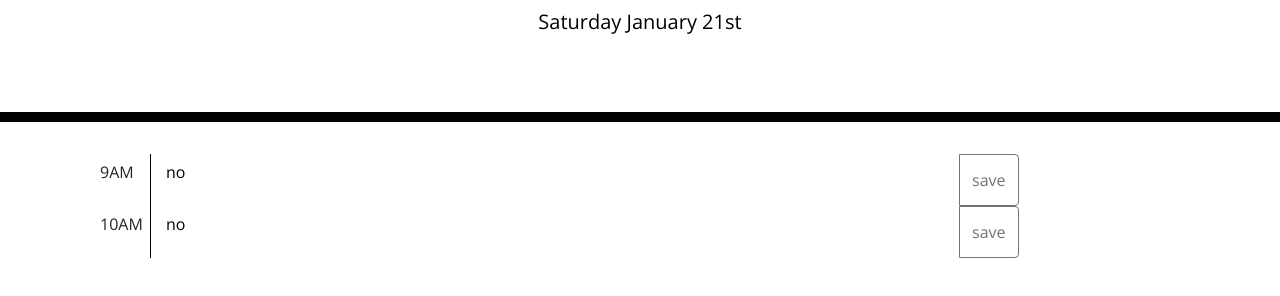
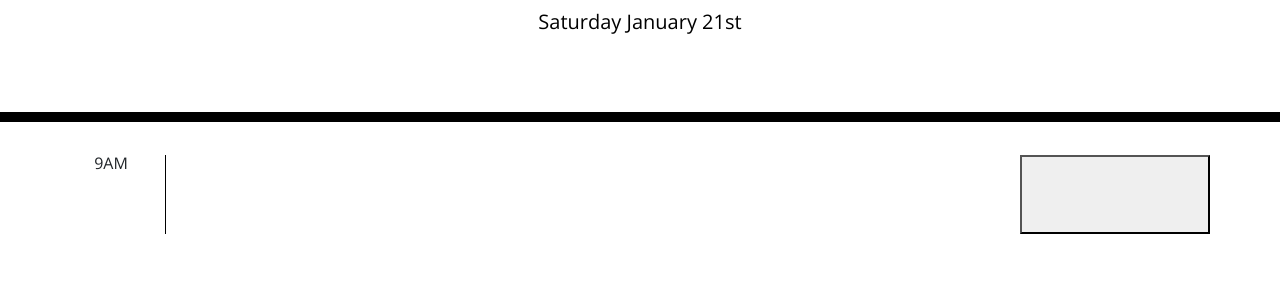
Before and after one commit to AndrewOWStyles/Work-Day_Scheduler, a plain HTML site: page index.html in a window 1280 px wide. Shown: the part 182-478 px from the top of the page. Drawn offline with nearby package versions, Linux system fonts and the light colour scheme.

Commit message:
changed HTML time blocks to be a bit simpler, added event listener and local storage to 9am text area

```diff
--- a/assets/scripts.js
+++ b/assets/scripts.js
@@ -1,18 +1,19 @@
-localStorage.setItem("9am", "no") //set the "9am" to the save button
-$("textarea").text(localStorage.getItem("9am"))
+////set the "9am" to the save button
+//$("textarea").text(localStorage.getItem("9am"));
 
 // data-time="" attribute added to each text area and button
 // use moment to determine if current time is past/present/future and apply class to it
 // $("textarea").addClass("present")
 
 //use this to access text area closest to a button with a data-time
-$("button").on("click", function(event){
-
-    console.log($(event.target).siblings("textarea").val())
-    console.log($(event.target).attr("data-time"))
-
-})
-
 let currentDay = moment().format("dddd MMMM Do");
 let currentTime = moment().format("HH:mm")
 $("#currentDay").text(currentDay)
+
+$('#btn9').on('click',function(event) {
+
+    let $submitText = $(event.target).siblings('textarea').val()
+    localStorage.setItem("btn9",$submitText);
+ })
+
+ $("#text9").text(localStorage.getItem("btn9"));
--- a/assets/style.css
+++ b/assets/style.css
@@ -70,11 +70,7 @@ textarea {
   transition: all 0.3s ease-in-out;
 }
 
-.sideTime {
-  width: 50px;
-  padding-right: 20px;
-  padding-top: 10px;
-}
+
 
 .textarea {
   padding: 0;
--- a/index.html
+++ b/index.html
@@ -32,24 +32,11 @@
       <!-- Timeblocks go here -->
       <!-- start with all feature for 9am first -->
       <!-- edit text area and when save is clicked save text to local storage -->
-      <div class="input-group col-12">
-        <div>
-          <p class="sideTime">9AM</p>
-        </div>
-        <textarea class="col-9" data-time="9am"></textarea>
-        <div class="input-group-append">
-          <button class="btn btn-outline-secondary" data-time="9am" type="button">save</button>
-        </div>
-      </div>
-      <div class="input-group col-12">
-        <div>
-          <p class="sideTime">10AM</p>
-        </div>
-          <textarea class="col-9" data-time="10am"></textarea>
-        <div class="input-group-append">
-          <button class="btn btn-outline-secondary" data-time="10am" >save</i></button>
-        </div>
-      </div>
+      <div class="row" >
+        <p class="col-1"><span class="sideTime" style="opacity:0";>0</span>9AM</p>
+        <textarea id="text9" class="col-9"></textarea>
+        <button id="btn9" class="col-2" type="button" class="btn btn-outline-secondary"></button>
+  </div>
     </div>
 
     <script src="https://cdnjs.cloudflare.com/ajax/libs/jquery/3.2.1/jquery.min.js"></script>
```
